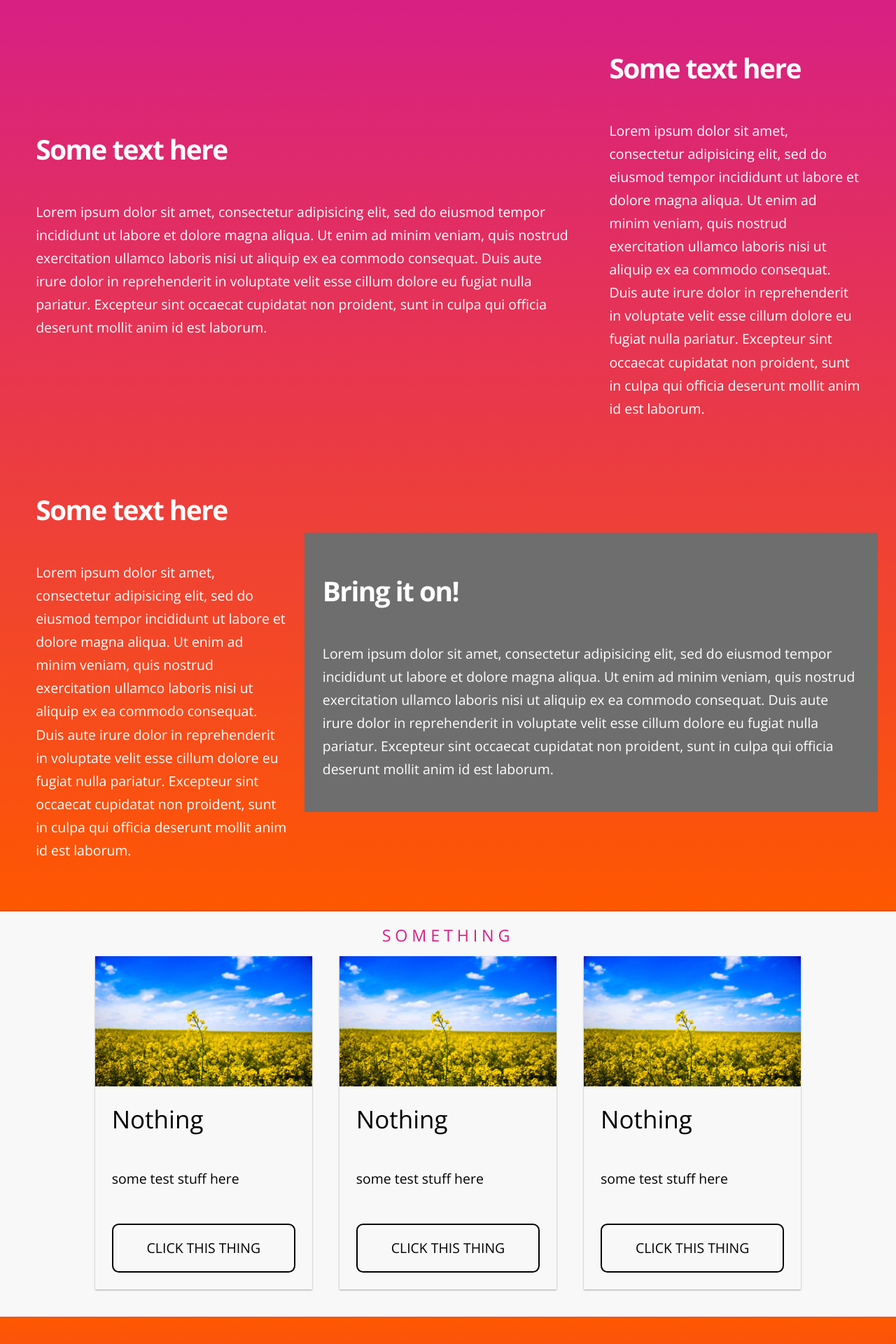
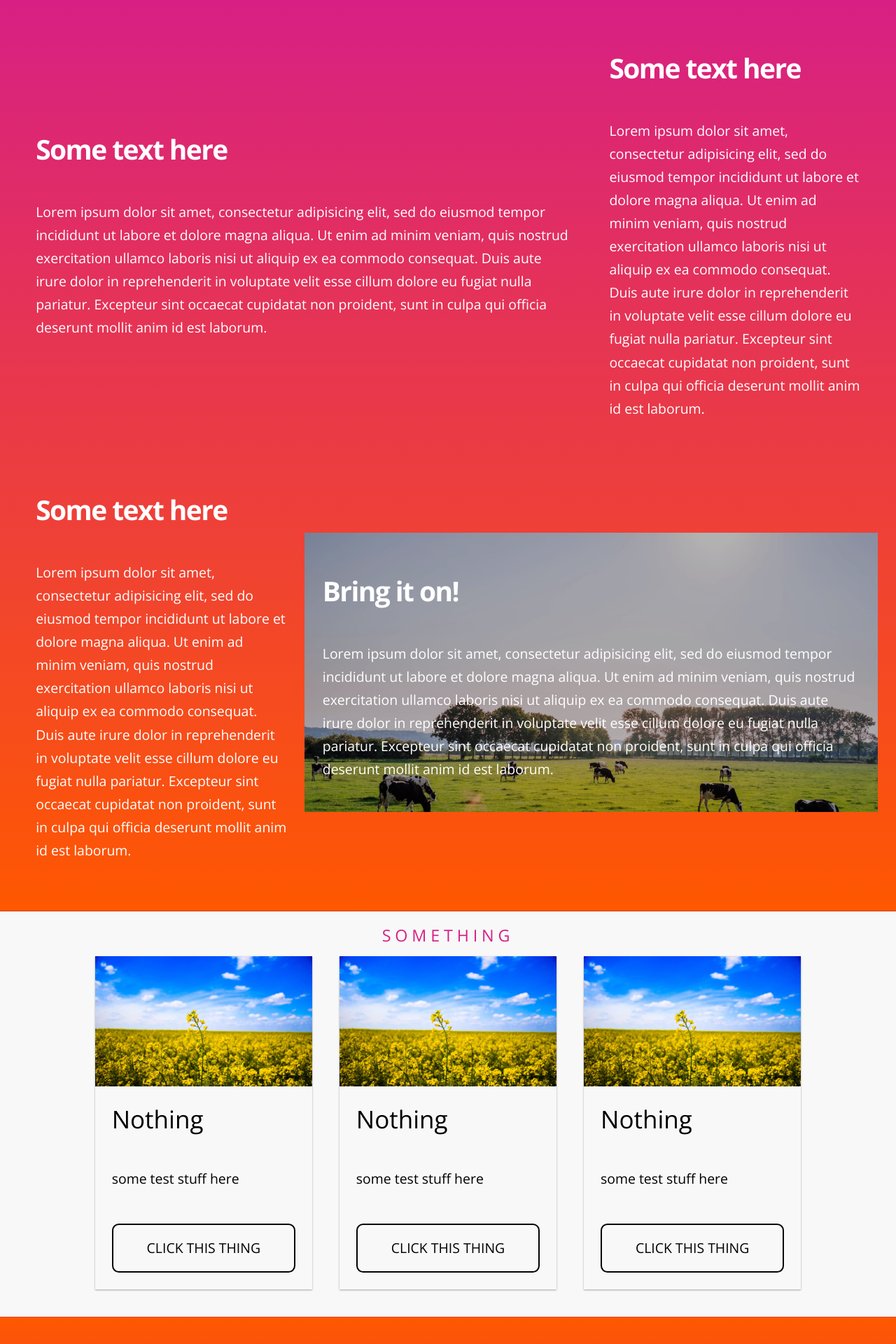
Before and after one commit to timklapdor/uimagine-website, a Jekyll site: the page built from index.md, in a window 1280 px wide. Shown: the part 1446-3366 px from the top of the page at 70% size. Built offline with Jekyll 4.4.1, drawn with Linux system fonts in a browser that asks for light colours.

Commit message:
wayward slash and missing image

```diff
--- a/_includes/brand.html
+++ b/_includes/brand.html
@@ -1,6 +1,6 @@
 <div class="brand">
   <a href="{{ site.baseurl }}/">
     <h1 class="logo-present">{{ site.title }}</h1>
-    <img src="{{ site.baseurl }}/{{ site.logo }}">
+    <img src="{{ site.baseurl }}{{ site.logo }}">
   </a>
 </div>
--- a/index.md
+++ b/index.md
@@ -63,7 +63,7 @@ feature-1:
   - heading: Some text here
     text: "Lorem ipsum dolor sit amet, consectetur adipisicing elit, sed do eiusmod tempor incididunt ut labore et dolore magna aliqua. Ut enim ad minim veniam, quis nostrud exercitation ullamco laboris nisi ut aliquip ex ea commodo consequat. Duis aute irure dolor in reprehenderit in voluptate velit esse cillum dolore eu fugiat nulla pariatur. Excepteur sint occaecat cupidatat non proident, sunt in culpa qui officia deserunt mollit anim id est laborum."
   - size: wide
-    background: assets/images/agence-producteurs-locaux-damien-kuhn-97729.jpg
+    background: assets/images/leon-ephraim-30995.jpg
     heading: Bring it on!
     text: "Lorem ipsum dolor sit amet, consectetur adipisicing elit, sed do eiusmod tempor incididunt ut labore et dolore magna aliqua. Ut enim ad minim veniam, quis nostrud exercitation ullamco laboris nisi ut aliquip ex ea commodo consequat. Duis aute irure dolor in reprehenderit in voluptate velit esse cillum dolore eu fugiat nulla pariatur. Excepteur sint occaecat cupidatat non proident, sunt in culpa qui officia deserunt mollit anim id est laborum."
 grid-2:
```
